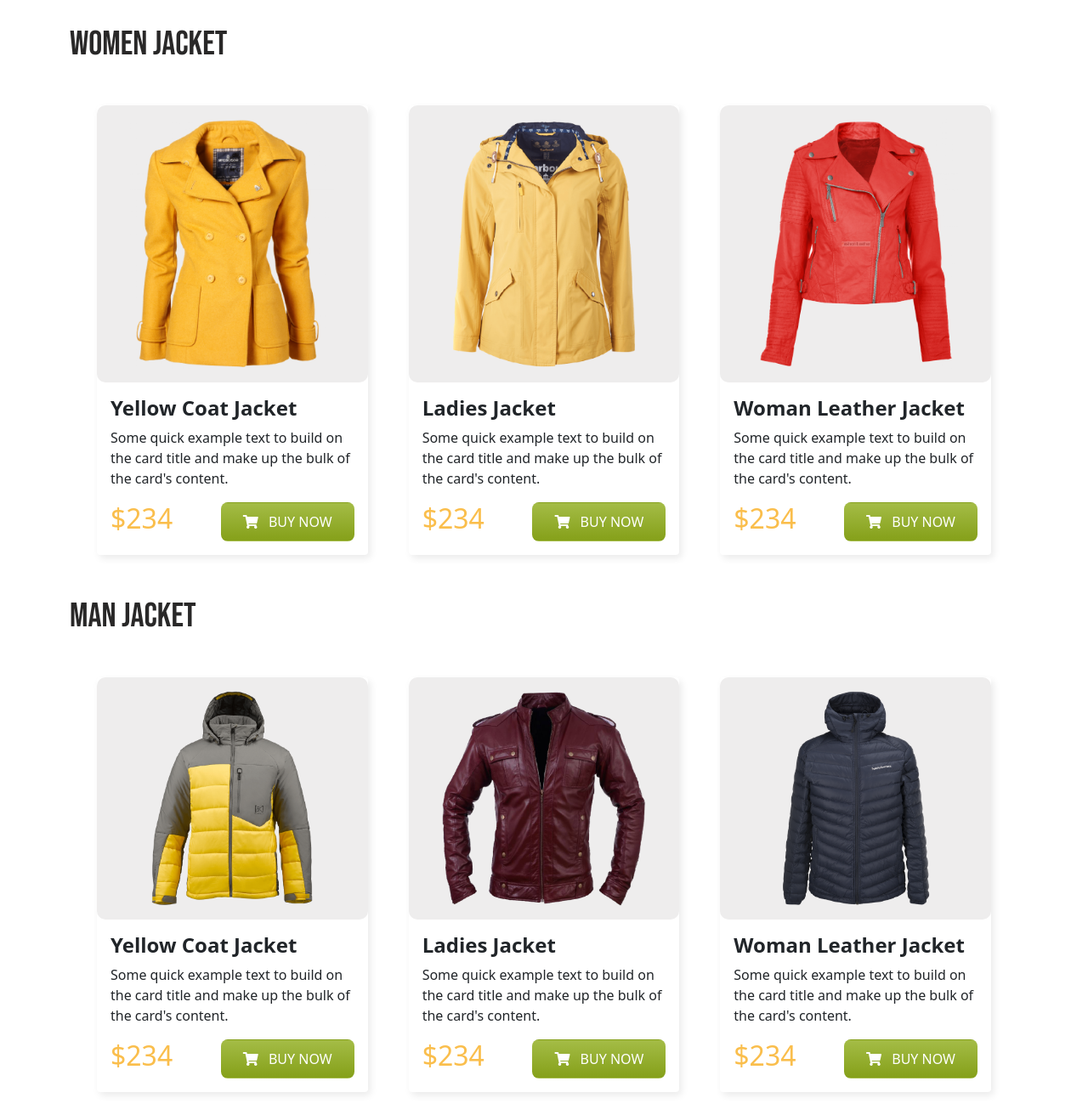
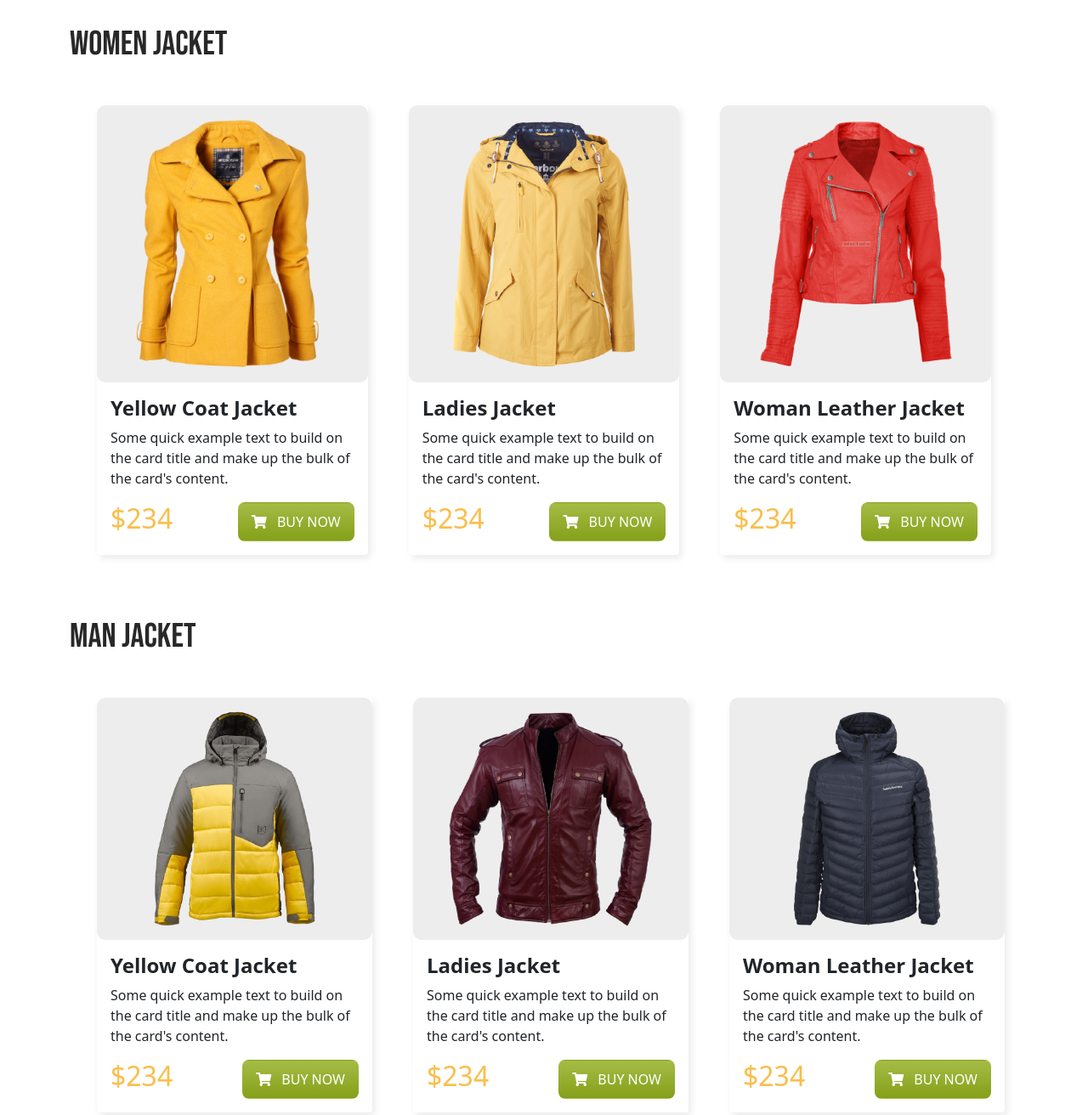
Before and after one commit to hrz07/penguin-fashion, a plain HTML site: page index.html in a window 1280 px wide. Shown: the part 820-2132 px from the top of the page at 85% size. Drawn offline with nearby package versions, Linux system fonts and the light colour scheme.

Commit message:
responsive complete

```diff
--- a/index.html
+++ b/index.html
@@ -15,7 +15,7 @@
 
 <body>
 
-    <section class="top-section">
+    <section class="top-section pb-2">
 
         <!-- navigation -->
 
@@ -53,7 +53,7 @@
 
         <section>
             <div class="container">
-                <div class="row ">
+                <div class="row d-flex flex-md-row ">
                     <div class="col-md-6">
                         <div class="d-flex flex-column justify-content-center align-items-start h-100">
                             <div class="main-title">
@@ -81,8 +81,8 @@
             <div class="woman">
                 <h1 class="cloth-title">WOMEN JACKET</h1>
                 <div class="row gx-5 mx-2 my-5">
-                    <div class="col-md-4">
-                        <div class="card">
+                    <div class="col-md-6 col-lg-4 col-12">
+                        <div class="card mb-4">
                             <div class="img-box text-center">
                                 <img src="./images/jacket-1.png" class="card-img-top img-fluid m-3" alt="...">
                             </div>
@@ -99,8 +99,8 @@
                             </div>
                         </div>
                     </div>
-                    <div class="col-md-4">
-                        <div class="card">
+                    <div class="col-md-6 col-lg-4 col-12">
+                        <div class="card mb-4">
                             <div class="img-box text-center">
                                 <img src="./images/jacket-2.png" class="card-img-top img-fluid m-3" alt="...">
                             </div>
@@ -117,8 +117,8 @@
                             </div>
                         </div>
                     </div>
-                    <div class="col-md-4">
-                        <div class="card">
+                    <div class="col-md-6 col-lg-4 col-12">
+                        <div class="card mb-4">
                             <div class="img-box text-center">
                                 <img src="./images/jacket-3.png" class="card-img-top img-fluid m-3" alt="...">
                             </div>
@@ -139,9 +139,9 @@
             </div>
             <div class="man">
                 <h1 class="cloth-title">MAN JACKET</h1>
-                <div class="row gx-5 mx-2 my-5">
-                    <div class="col-md-4">
-                        <div class="card">
+                <div class="row gx-5 mx-2 my-5 col-12">
+                    <div class="col-md-6 col-lg-4">
+                        <div class="card mb-4">
                             <div class="img-box text-center">
                                 <img src="./images/jacket-4.png" class="card-img-top img-fluid m-3" alt="...">
                             </div>
@@ -158,8 +158,8 @@
                             </div>
                         </div>
                     </div>
-                    <div class="col-md-4">
-                        <div class="card">
+                    <div class="col-md-6 col-lg-4 col-12">
+                        <div class="card mb-4">
                             <div class="img-box text-center">
                                 <img src="./images/jacket-5.png" class="card-img-top img-fluid m-3" alt="...">
                             </div>
@@ -176,8 +176,8 @@
                             </div>
                         </div>
                     </div>
-                    <div class="col-md-4">
-                        <div class="card">
+                    <div class="col-md-6 col-lg-4 col-12">
+                        <div class="card mb-4">
                             <div class="img-box text-center">
                                 <img src="./images/jacket-6.png" class="card-img-top img-fluid m-3" alt="...">
                             </div>
--- a/style.css
+++ b/style.css
@@ -27,7 +27,7 @@ font faily{
 .btn{
     background-image: linear-gradient(180deg,#A4BC46,#85A019 );
     font-weight: 400;
-    padding: 10px 25px;
+    padding: 5px 15px;
     border-radius: 8px;
 }
 /* .custon-color{
```
